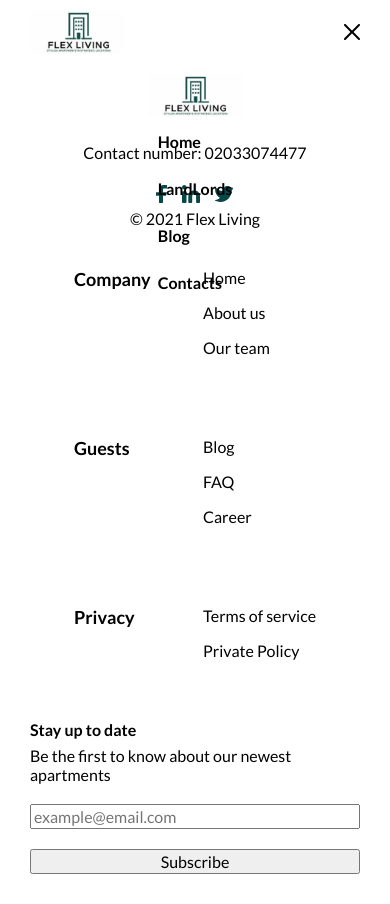
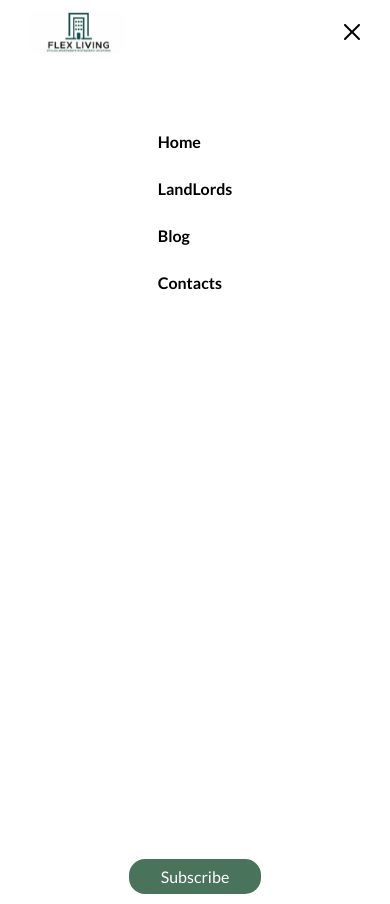
Before and after one commit to OlaseniGbenga/Flex-Living, a plain HTML site: page index.html in a window 390 px wide. Both pictures are taken after a click on the picture 352 px from the left and 37 px from the top of the page. Drawn offline with Linux system fonts and the light colour scheme.

Commit message:
Completed backdrop for mobile header

```diff
--- a/app.js
+++ b/app.js
@@ -2,6 +2,7 @@ function toggleMenu() {
   hamburgerMenuId.classList.toggle('mobileNavDisplay');
   cancelMenuId.classList.toggle('mobileNavDisplay');
   mobileNavId.classList.toggle('open');
+  mobileNavBackDrop.classList.toggle('openBackDrop')
 }
 
 hamburgerMenuId.addEventListener('click', toggleMenu);
--- a/index.html
+++ b/index.html
@@ -51,6 +51,7 @@
           <li>Contacts</li>
         </ul>
       </nav>
+      <div id="mobileNavBackDrop" class="mobileNavBackDrop " ></div>
     </header>
     <footer>
       <section>
@@ -82,7 +83,7 @@
         </div>
       </section>
       <section>
-        <div >
+        <div>
           <p>Company</p>
           <ul>
             <li>Home</li>
@@ -90,7 +91,7 @@
             <li>Our team</li>
           </ul>
         </div>
-        <div >
+        <div>
           <p>Guests</p>
           <ul>
             <li>Blog</li>
@@ -98,7 +99,7 @@
             <li>Career</li>
           </ul>
         </div>
-        <div >
+        <div>
           <p>Privacy</p>
 
           <ul>
--- a/styles.css
+++ b/styles.css
@@ -79,6 +79,10 @@ header section {
   align-items: center;
 }
 
+header .logo {
+  z-index: 10;
+}
+
 .logo {
   width: 6rem;
 }
@@ -127,6 +131,7 @@ header section {
   width: 1rem;
   display: none;
   cursor: pointer;
+  z-index: 10;
 }
 #mobileNavId {
   align-self: center;
@@ -139,10 +144,19 @@ header section {
   position: absolute;
   top: -12.5rem;
   transition: top 0.3s ease-in-out;
+  z-index: 10;
 }
 
-.open {
-  top: 8rem;
+.mobileNavBackDrop {
+  position: fixed;
+  background-color: var(--white);
+  z-index: 5;
+  top: -40rem;
+  left: 0;
+  width: 100%;
+  height: 100%;
+  opacity: 0;
+  transition:all  0.3s ease-in-out;
 }
 
 #mobileNavId ul {
@@ -182,15 +196,14 @@ footer > section:nth-child(1) > div {
 
 footer > section:nth-child(2) {
   display: flex;
-gap: 3.75rem;
+  gap: 3.75rem;
 }
 
 footer > section:nth-child(2) > div {
   display: flex;
   flex-direction: column;
-gap: 1rem;
+  gap: 1rem;
 }
-
 
 footer > section:nth-child(2) > div > p:nth-child(1) {
   font-weight: bold;
@@ -200,12 +213,8 @@ footer > section:nth-child(2) > div > p:nth-child(1) {
 footer > section:nth-child(2) > div ul {
   display: flex;
   flex-direction: column;
-  gap:1rem
+  gap: 1rem;
 }
-
-
-
-
 
 footer > section:nth-child(3) {
   display: flex;
@@ -222,7 +231,78 @@ footer > section:nth-child(3) > div > p:nth-child(1) {
   font-weight: bold;
 }
 
+footer > section:nth-child(3) input {
+  color: var(--green);
+  background-color: var(--dark-white);
+  border-radius: 8px;
+  border-width: 0;
+  padding: 0.5rem 2rem;
+}
+
+footer > section:nth-child(3) input::placeholder {
+  color: var(--green);
+}
+
+footer > section:nth-child(3) button {
+  color: var(--white);
+  background-color: var(--green);
+  border-radius: 16px;
+  border-width: 0;
+  padding: 0.5rem 2rem;
+  align-self: start;
+}
+
 /* footer end*/
+
+@media (max-width: 1000px) {
+  /*footer start*/
+  footer {
+    padding: 0.625rem 1.875rem;
+    display: flex;
+    flex-direction: column;
+    gap: 2.5rem;
+    align-items: center;
+  }
+
+  footer > section:nth-child(1) {
+    display: flex;
+    flex-direction: column;
+    align-items: center;
+  }
+
+  footer > section:nth-child(1) > div {
+    align-items: center;
+  }
+
+  footer > section:nth-child(1) > div > div {
+    display: flex;
+    flex-direction: column;
+    align-items: center;
+  }
+  footer > section:nth-child(2) {
+    flex-direction: column;
+  }
+
+  footer > section:nth-child(2) > div {
+    display: grid;
+    margin-bottom: 1.25rem;
+    grid-template-columns: repeat(2, 1fr);
+  }
+
+  footer > section:nth-child(3) {
+    text-align: center;
+    align-items: center;
+  }
+
+  footer > section:nth-child(3) input {
+    width: 80%;
+  }
+
+  footer > section:nth-child(3) button {
+    align-self: center;
+  }
+  /*footer end*/
+}
 
 @media (max-width: 768px) {
   /* header  start*/
@@ -247,50 +327,20 @@ footer > section:nth-child(3) > div > p:nth-child(1) {
   .mobileNavDisplay {
     display: none;
   }
+
+  .open {
+    top: 8rem;
+  }
+
+  .openBackDrop {
+    top: 0;
+    opacity: 1;
+  }
   /* header  end*/
 
-  /*footer start*/
-  footer {
-    padding: 0.625rem 1.875rem;
-    display: flex;
-    flex-direction: column;
-    gap: 2.5rem;
-    align-items: center;
-  }
+  /*backdrop*/
 
-  footer > section:nth-child(1) {
-    display: flex;
-    flex-direction: column;
-    align-items: center;
-  }
-
-  footer > section:nth-child(1) > div {
-    align-items: center;
-  }
-
-  footer > section:nth-child(1) > div > div {
-    display: flex;
-    flex-direction: column;
-    align-items: center;
-  }
-
-  footer > section:nth-child(2) {
-    flex-direction: column;
-  }
-
-
-
-
-  footer > section:nth-child(2) > div {
-    display: grid;
-    margin-bottom: 1.25rem;
-    grid-template-columns: repeat(2, 1fr);
-  }
-
-
-
-
-  /* footer end*/
+  /*drop*/
 }
 
 /* Mobile styles */
```
